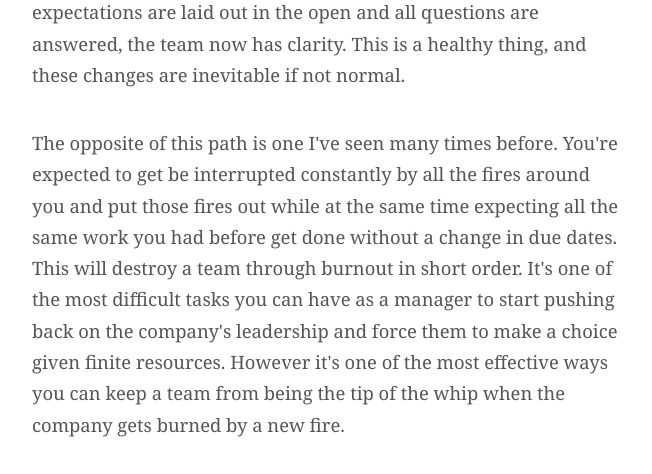
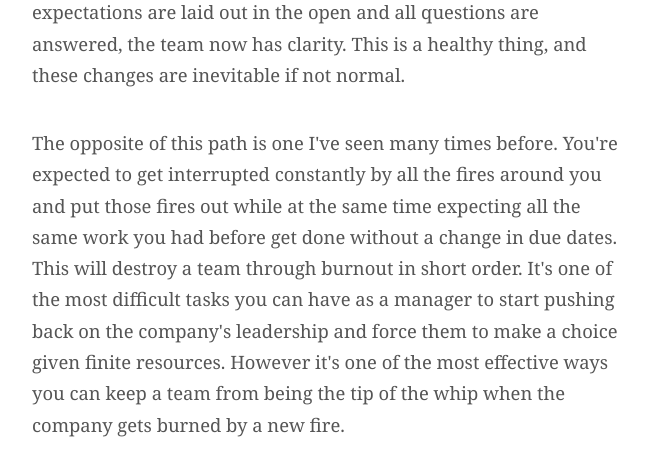
Before and after one commit to drainpip/shaneis.me-v2, a Gatsby site: page /management-owns-burnout/ in a window 1280 px wide. Shown: the part 2160-2634 px from the top of the page, without its empty margins (312-964 px from the left). Built offline with nearby package versions, Linux system fonts and the light colour scheme; Gatsby itself is replaced by a stand-in of ours.

Commit message:
Fix typo

```diff
--- a/content/blog/management-owns-burnout/index.md
+++ b/content/blog/management-owns-burnout/index.md
@@ -20,7 +20,7 @@ Before we can talk about that choice, we have to set ourselves up for success by
 
 Now that you have your fires, your stack-ranked list of work, and trust in the team, you have everything you need to give your leaders a choice. The next fire that gets too hot for leadership to handle you can now sit down with them and look at your list of work and make some tradeoffs. Conversations that come out of these tradeoff meetings are typically very fruitful as we're talking about solutions rather than trying to find new ways of saying impossible. Now you can go back to the team and explain what this new priority is, why we're doing it now, and let them determine how this new problem will be solved. They're not going to be worried about solving this new problem in addition to what they planned to work on, and everyone understands the reasons why. These types of interruptions, even if done properly, always cause some grumbling and discomfort. If done this way all the expectations are laid out in the open and all questions are answered, the team now has clarity. This is a healthy thing, and these changes are inevitable if not normal.
 
-The opposite of this path is one I've seen many times before. You're expected to get be interrupted constantly by all the fires around you and put those fires out while at the same time expecting all the same work you had before get done without a change in due dates. This will destroy a team through burnout in short order. It's one of the most difficult tasks you can have as a manager to start pushing back on the company's leadership and force them to make a choice given finite resources. However it's one of the most effective ways you can keep a team from being the tip of the whip when the company gets burned by a new fire.
+The opposite of this path is one I've seen many times before. You're expected to get interrupted constantly by all the fires around you and put those fires out while at the same time expecting all the same work you had before get done without a change in due dates. This will destroy a team through burnout in short order. It's one of the most difficult tasks you can have as a manager to start pushing back on the company's leadership and force them to make a choice given finite resources. However it's one of the most effective ways you can keep a team from being the tip of the whip when the company gets burned by a new fire.
 
 ### Background radiation
 
```
